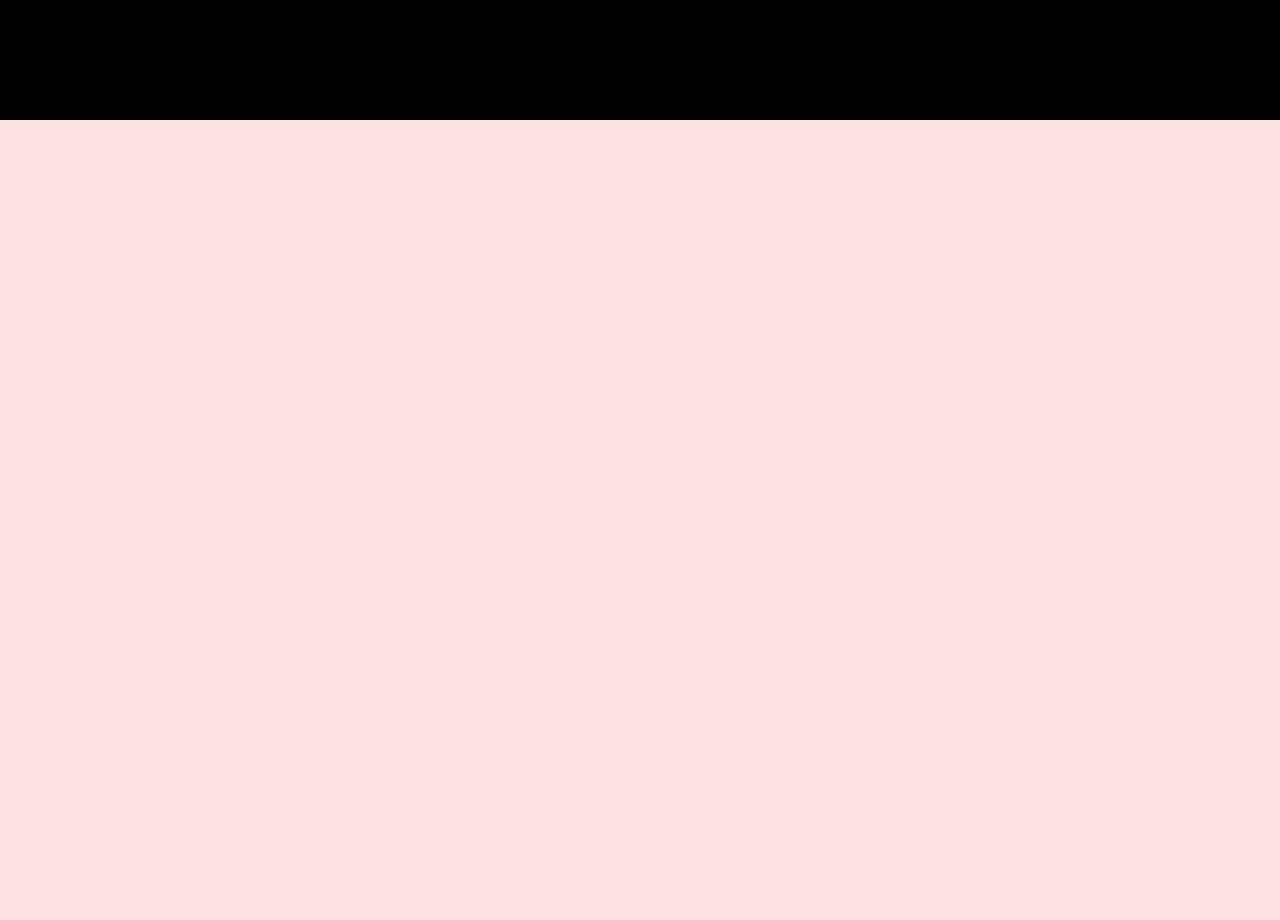
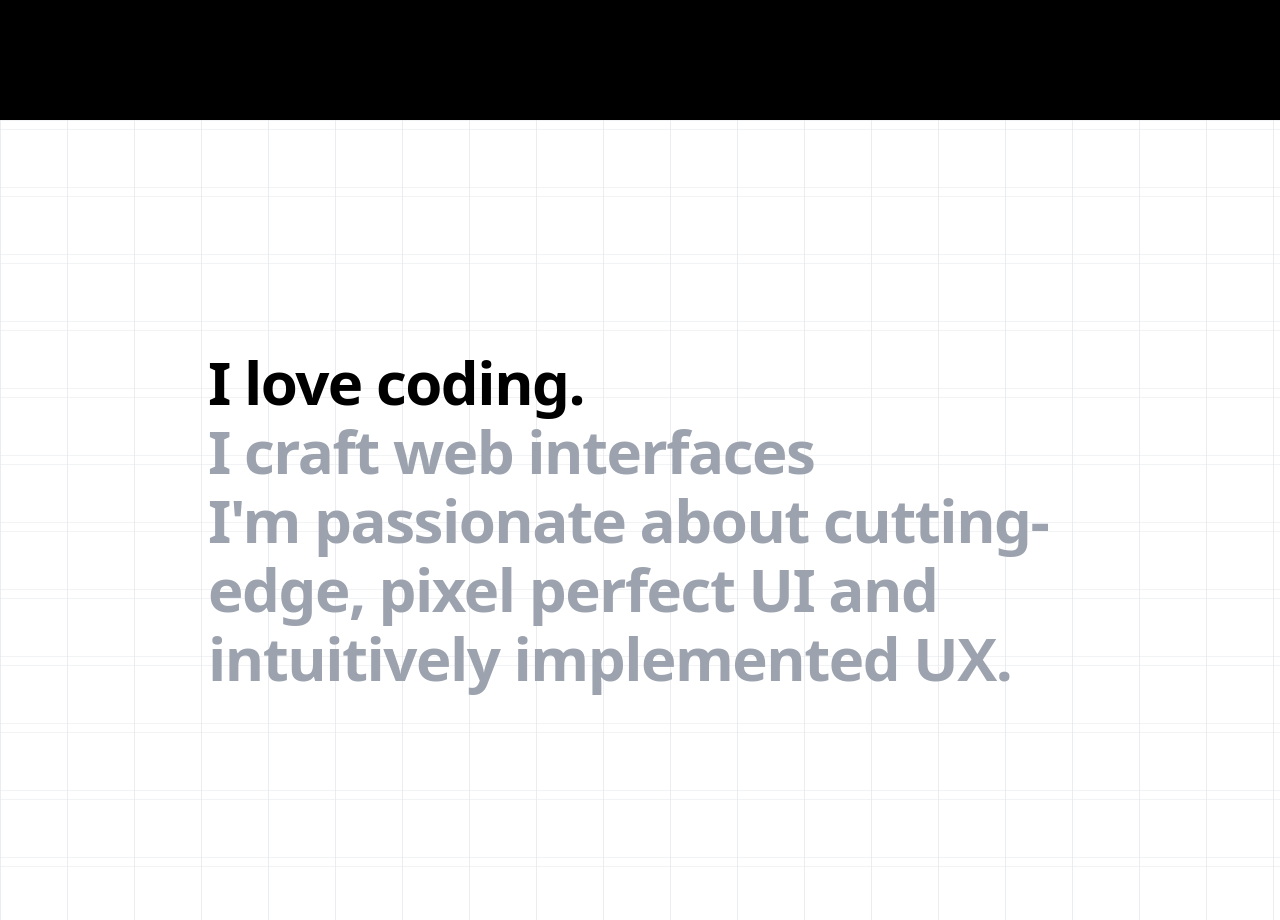
Before and after one commit to amartya2002/portfolio-amartya, a plain HTML site: page index.html in a window 1280 px wide. Shown: the part 680-1600 px from the top of the page. Drawn offline with nearby package versions, Linux system fonts and the light colour scheme.

Commit message:
style: Pattern background

```diff
--- a/index.html
+++ b/index.html
@@ -10,7 +10,7 @@
 <canvas class="canvas" id="canvas"></canvas>
 <body class="bg-black">
 
-
+<!-- Header -->
 
   <header class="z-40 bg-transparent absolute py-2 sm:right-8 right-0 ">
     <div class="mx-auto flex max-w-5xl items-center justify-end">
@@ -24,10 +24,11 @@
     </div>
   </header>
 
+  <!-- Hero -->
 <section class=" w-full relative z-10 flex  items-center h-[calc(100vh-0px)] md:h-[calc(100vh-0px)]      ">
   <div class="mx-auto w-screen max-w-3xl px-8 sm:px-9 xl:max-w-5xl xl:px-0">
     <div class="">
-      <div class="flex  flex-col space-y-2">
+      <div class="flex  flex-col space-y-2 ">
         <h1 class="text-5xl font-semibold sm:text-7xl md:text-8xl xl:text-9xl text-white">
           Amartya Sinha
         </h1>
@@ -48,8 +49,34 @@
   </div>
 </section>
 
+<!-- Intro -->
+<section class=" bg-white h-[100vh] w-full ">
+  <div
 
-<section class="bg-red-100 h-[100vh] w-full"></section>
+      class=" z-10 text-black bg-white boxes-pattern"
+      id="intro"
+    >
+      <div class=" mx-auto flex  max-w-5xl flex-col items-center h-screen justify-center px-10 py-24 text-4xl font-semibold tracking-tight md:py-28 md:text-5xl lg:px-20 lg:py-12 lg:text-6xl ">
+        <div class="leading-[1.15] ">
+          <div class="introText  " >
+            I love coding.
+          </div>
+          <span
+            class=" inline-block after:content-['_'] text-gray-400  "
+
+          >
+           I craft web interfaces
+          </span>
+          <span
+            class="introText inline-block text-gray-400  "
+
+          >
+            I&apos;m passionate about cutting-edge, pixel perfect UI and intuitively implemented UX.
+          </span>
+        </div>
+      </div>
+    </div>
+</section>
 
 
 
--- a/styles.css
+++ b/styles.css
@@ -11,3 +11,19 @@
     left: 0;
     z-index: -1;
   }
+
+  .boxes-pattern {
+    background-image:
+      linear-gradient(rgba(229, 231, 235, 0.5) 1px, transparent 1px),
+      linear-gradient(90deg, rgba(229, 231, 235, 0.5) 1px, transparent 1px),
+      linear-gradient(rgba(229, 231, 235, 0.5) 1px, transparent 1px),
+      linear-gradient(90deg, rgba(229, 231, 235, 0.5) 1px, transparent 1px);
+    background-size: 67px 67px;
+    background-position: 0 0, 0 0, 0px 9px, 0px 0px;
+  }
+
+  .cool-pattern {
+    background-image: linear-gradient(45deg, #f5f7fa 25%, #e7e9eb 25%, #d9dddf 50%, #c4c6ca 50%, #b7babd 75%, #a2a4a7 75%, #8c8e91 100%);
+    background-size: 100% 100%;
+    background-repeat: repeat;
+  }
```
